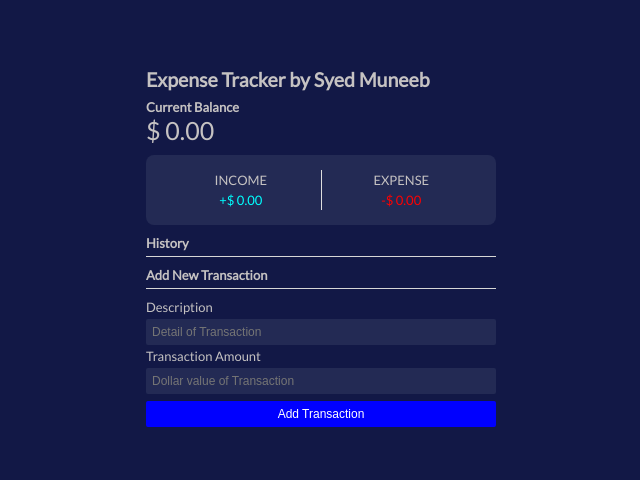
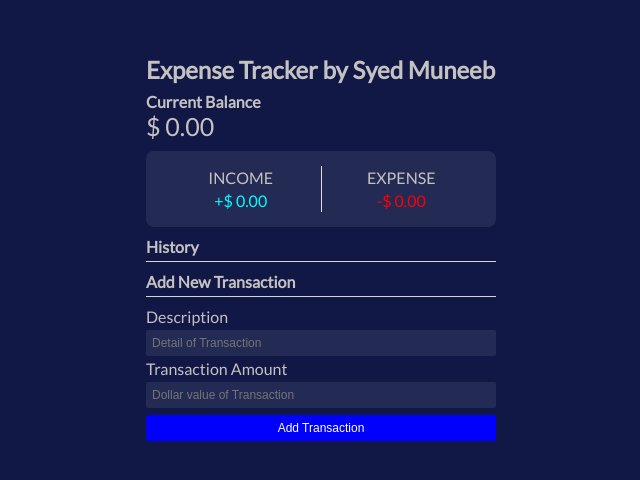
Before and after one commit to Syed-Muneeb/Expense_Tracker_App, a React (Create React App) app: page / in a window 1280 px wide. Shown: the part 152-632 px from the top of the page, without its empty margins (319-959 px from the left). Built offline with nearby package versions, Linux system fonts and the light colour scheme.

Commit message:
Update App.css

```diff
--- a/src/App.css
+++ b/src/App.css
@@ -48,9 +48,9 @@
   opacity: 1;
 }
 
-@media (max-width: 320px) {
+@media (max-width: 350px) {
   .container {
-    width: 300px;
+    width: 350px;
   }
 }
 
@@ -67,7 +67,7 @@ body {
   min-height: 100vh;
   padding:0px;
   font-family: 'Lato', sans-serif;
-  font-size: 13px;
+  font-size: 16px;
 }
 
 .head{
```
